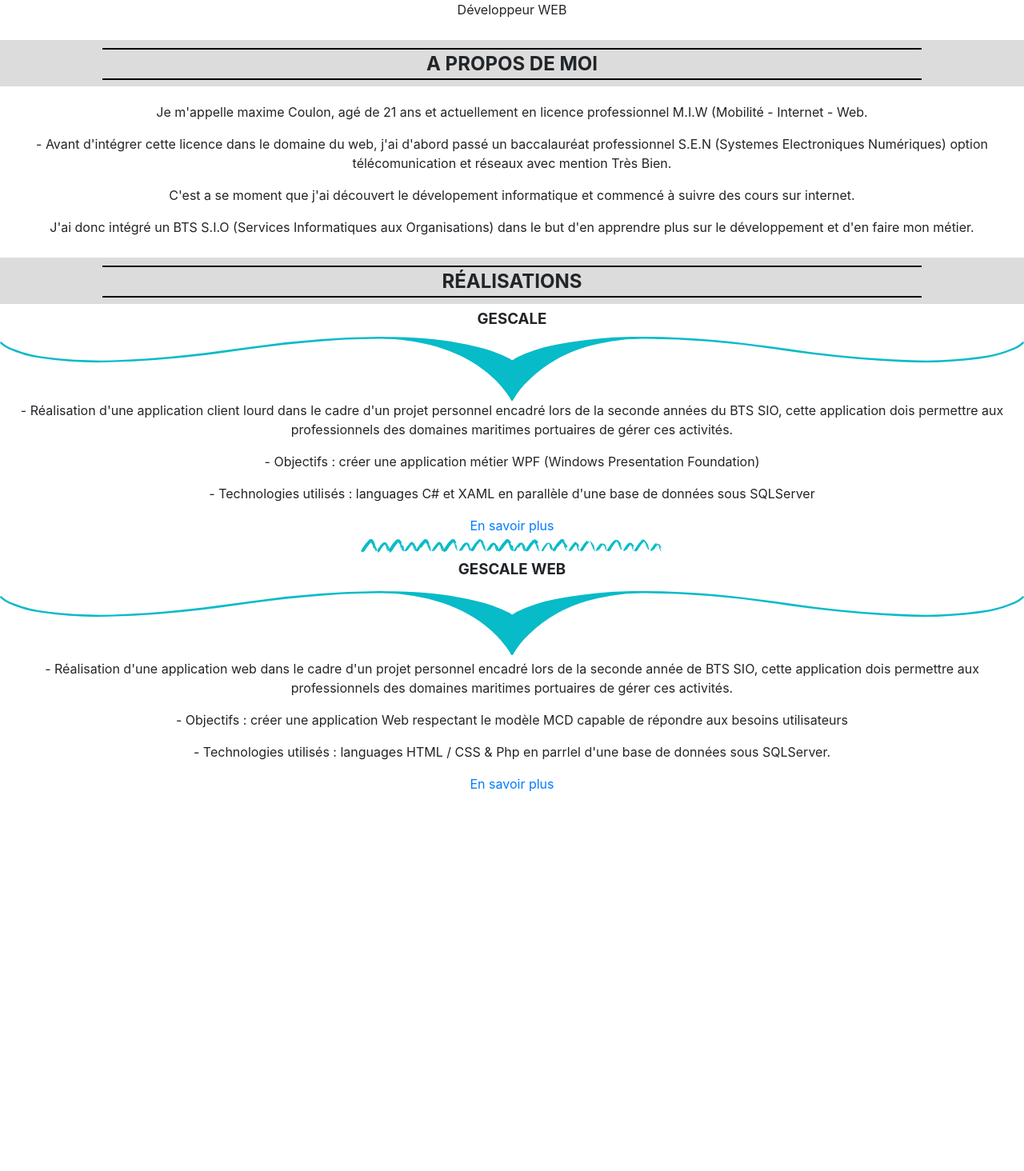
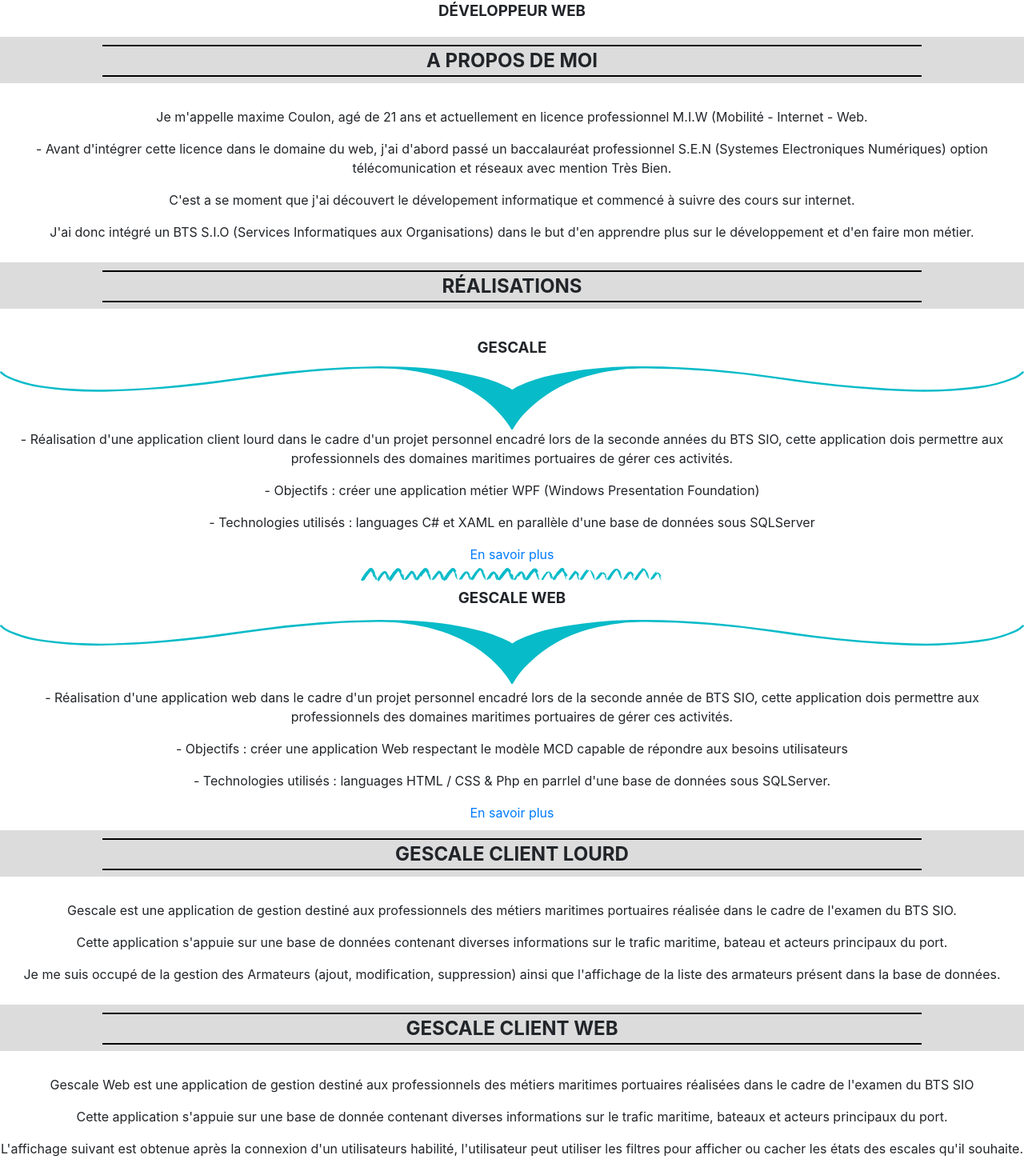
Before and after one commit to Skiiners06/Portfolio, a plain HTML site: page index.html in a window 1280 px wide. Shown: the part 543-2007 px from the top of the page at 80% size. Before the commit the page ends 1535 px from the top, so only its background shows below. Drawn offline with Linux system fonts and the light colour scheme.

Commit message:
ajout section Réalisation Gescale Lourd + GEscale Web (sans images & légendes)

```diff
--- a/css/style.css
+++ b/css/style.css
@@ -53,6 +53,10 @@
   padding-top:10px;
 }
 
+h1{
+  text-transform: uppercase;
+}
+
 h2{
   width:80%;
   text-transform: uppercase;
@@ -65,12 +69,16 @@
   display: flex;
   flex-direction: column;
   text-align: center;
-  margin-top: 20px;
+  margin-top: 30px;
 }
 
 .realisation{
   display:flex;
   flex-direction:column;
+}
+
+.gescaleL{
+  margin-top:30px;
 }
 
 .gescaleL,.gescaleWeb{
@@ -79,6 +87,7 @@
   text-align: center;
 }
 
+/* Séparateur sous-titre réalisation */
 .gescaleL,.gescaleWeb>img{
   padding-top:5px;
   padding-bottom: 5px;
@@ -90,6 +99,23 @@
   text-align:center;
 }
 
+/* Partie réalisation application client Lourd : */
+
+.realGescaleLourd{
+  margin-top:30px;
+  display: flex;
+  flex-direction: column;
+  text-align: center;
+}
+
+/* Partie réalisation application client WEB : */
+.realGescaleWeb{
+  margin-top:30px;
+  display: flex;
+  flex-direction: column;
+  text-align: center;
+}
+
 @media screen and (min-width: 480px){
 
 }
--- a/index.html
+++ b/index.html
@@ -14,9 +14,9 @@
     <div class="header">
         <div class="menu">
             <ul>
-                <li class="lienMenu"><img class="iconeMenu" src="./img/aPropos.svg">aPropos</li>
-                <li class="lienMenu"><img class="iconeMenu" src="./img/realisation.svg">Réalisations</li>
-                <li class="lienMenu"><img class="iconeMenu" src="./img/contact.svg">Contact</li>
+                <li class="lienMenu"><img class="iconeMenu" src="./img/aPropos.svg" alt="logo a propos">aPropos</li>
+                <li class="lienMenu"><img class="iconeMenu" src="./img/realisation.svg" alt="logo Réalisations">Réalisations</li>
+                <li class="lienMenu"><img class="iconeMenu" src="./img/contact.svg" alt="logo Contact">Contact</li>
             </ul>
         </div>
     </div>
@@ -24,15 +24,15 @@
     <!-- Div Page Accueil -->
     <div class="accueil">
         <div class="wave">
-            <img src="./img/waves.svg">
+            <img src="./img/waves.svg" alt="banière vagues bleue clair">
         </div>
         <div class="containerPhoto-text">
             <div class="photoMoi">
-                <img src="./img/moiNoirBlanc.svg">
+                <img src="./img/moiNoirBlanc.svg" alt="portrait Maxime COULON">
             </div>
             <div class="presentation">
                 <h1 class="titrePrincipal"> maxime coulon,</h1>
-                <p class="texte">Développeur WEB</p>
+                <h3>Développeur WEB</h3>
             </div>
         </div>
     </div>
@@ -60,7 +60,7 @@
     <div class="realisation">
         <div class="gescaleL">
             <h3>Gescale</h3>
-            <img src="./img/Separateur.svg">
+            <img src="./img/Separateur.svg" alt="séparateur de contenu">
             <p>- Réalisation d'une application client lourd dans le cadre d'un projet personnel encadré
             lors de la seconde années du BTS SIO, cette application dois permettre aux professionnels
             des domaines maritimes portuaires de gérer ces activités.</p>
@@ -68,13 +68,13 @@
             <p> - Technologies utilisés : languages C# et XAML en parallèle d'une base de données sous SQLServer</p>
             <a href="#"> En savoir plus </a>
             <div class="separateurMontagne">
-                <img src="./img/SeparateurMontagne.svg">
+                <img src="./img/SeparateurMontagne.svg" alt="séparateur de contenue montagne">
             </div>
         </div>
 
         <div class="gescaleWeb">
             <h3>Gescale Web</h3>
-            <img src="./img/Separateur.svg">
+            <img src="./img/Separateur.svg" alt="séparateur de contenue">
             <p>- Réalisation d'une application web dans le cadre d'un projet personnel encadré lors de la seconde année
             de BTS SIO, cette application dois permettre aux professionnels des domaines maritimes portuaires
             de gérer ces activités.</p>
@@ -84,6 +84,46 @@
         </div>
     </div>
 
+    <div class="titreSection">
+        <h2>Gescale Client lourd </h2>
+    </div>
+
+    <div class="realGescaleLourd">
+        <div class="presentationReal">
+            <p>Gescale est une application de gestion destiné aux professionnels des métiers maritimes
+            portuaires réalisée dans le cadre de l'examen du BTS SIO.</p>
+            <p>Cette application s'appuie sur une base de données contenant diverses informations sur le
+            trafic maritime, bateau et acteurs principaux du port.</p>
+            <p>Je me suis occupé de la gestion des Armateurs (ajout, modification, suppression) ainsi que
+            l'affichage de la liste des armateurs présent dans la base de données.</p>
+        </div>
+
+        <div>
+            <!-- Inserer les images + leur description -->
+        </div>
+    </div>
+
+    <div class="titreSection">
+        <h2>Gescale Client Web </h2>
+    </div>
+
+    <div class="realGescaleWeb">
+        <div class="presentationReal">
+            <p>Gescale Web est une application de gestion destiné aux professionnels des métiers
+            maritimes portuaires réalisées dans le cadre de l'examen du BTS SIO</p>
+            <p>Cette application s'appuie sur une base de donnée contenant diverses informations sur le
+            trafic maritime, bateaux et acteurs principaux du port.</p>
+            <p>L'affichage suivant est obtenue après la connexion d'un utilisateurs habilité, l'utilisateur
+            peut utiliser les filtres pour afficher ou cacher les états des escales qu'il souhaite.</p>
+        </div>
+
+        <div>
+            <!-- Inserer les images + leur description -->
+        </div>
+    </div>
+
+
+
 </div>
 
 </body>
```
